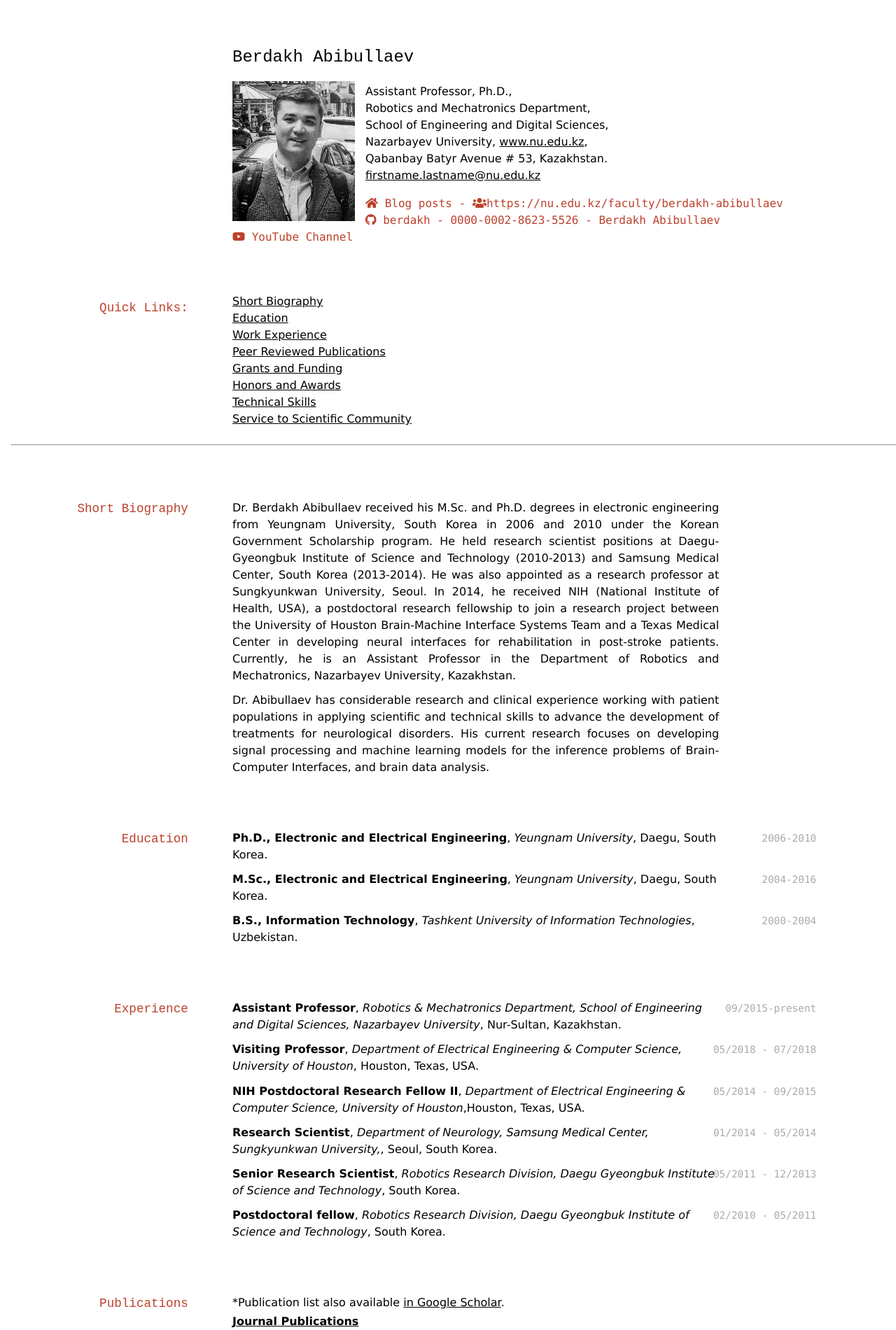
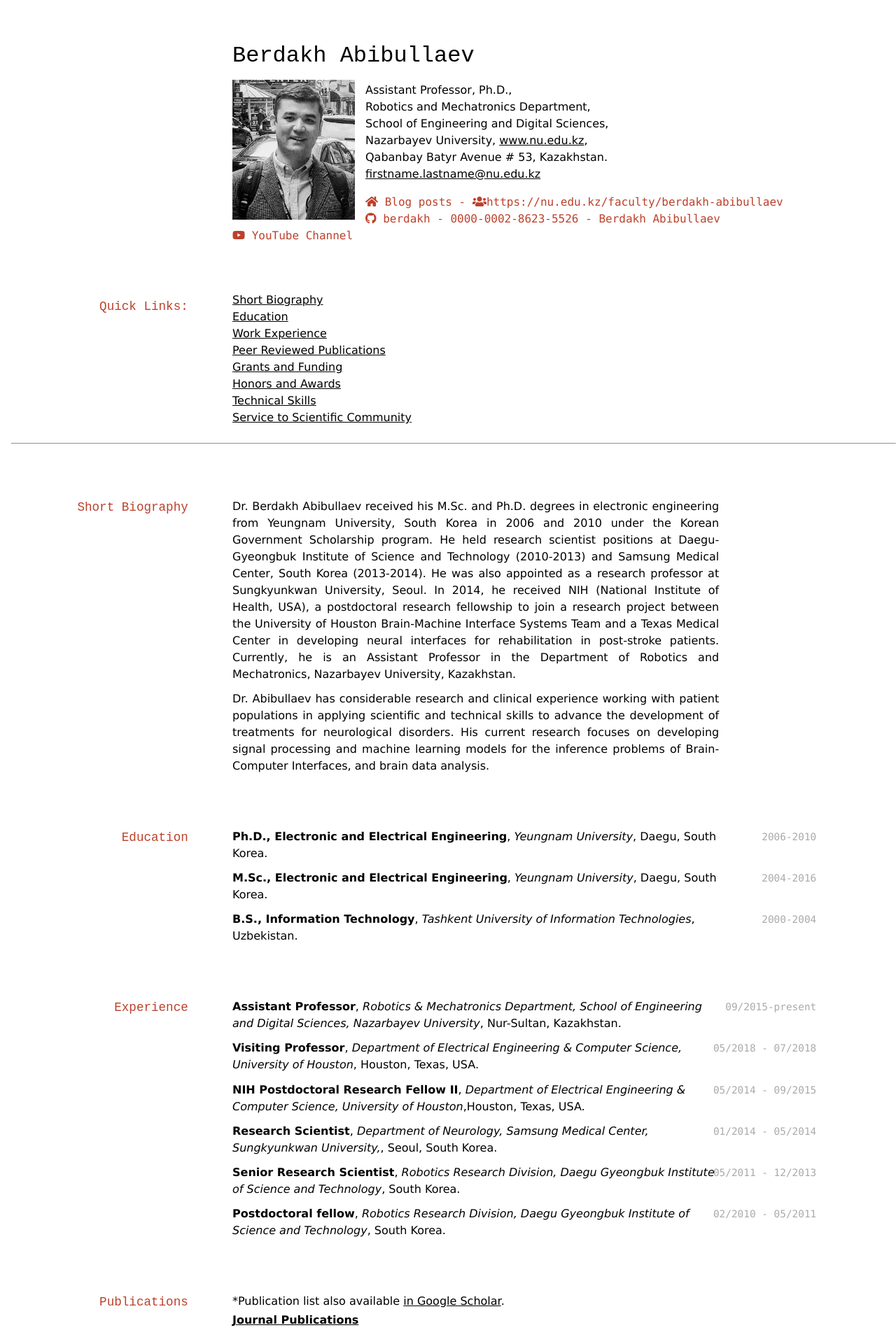
Before and after one commit to berdakh/berdakh.github.io, a Jekyll site: the page built from index.md, in a window 1280 px wide. Shown: the top 1901 px of the page at 70% size. Built offline with Jekyll 4.4.1, drawn with Linux system fonts in a browser that asks for light colours; nearby versions of some CDN libraries; a style sheet for code colours, icons or effects is not loaded.

Commit message:
changed font size again

```diff
--- a/index.md
+++ b/index.md
@@ -4,7 +4,7 @@ title: Berdakh Abibullaev
 ---
 <br/>
 
-# <font size="5"> Berdakh Abibullaev </font>
+# <font size="6"> Berdakh Abibullaev </font>
 
 <img src="media\profilephoto.jpg"
      style="float: left; margin-right: 15px; margin-top:10px; margin-bottom: 10px;
```
